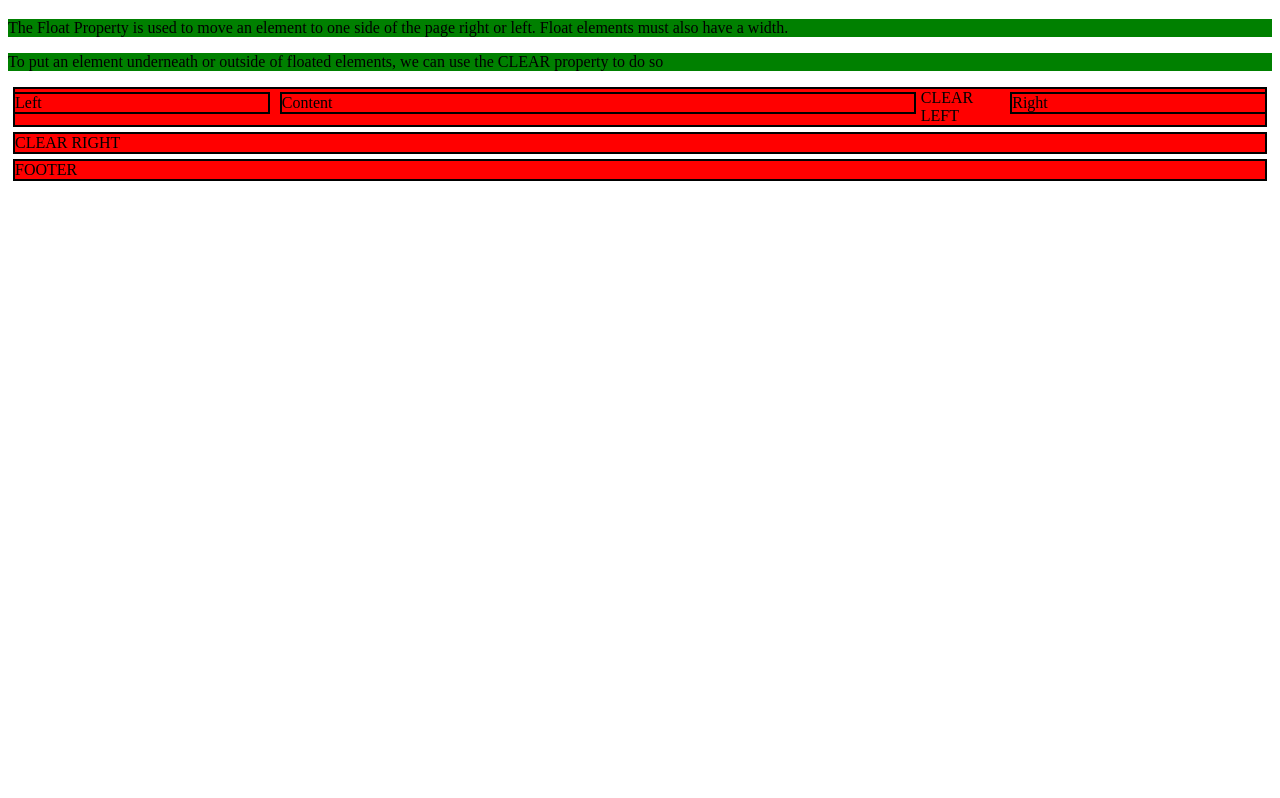
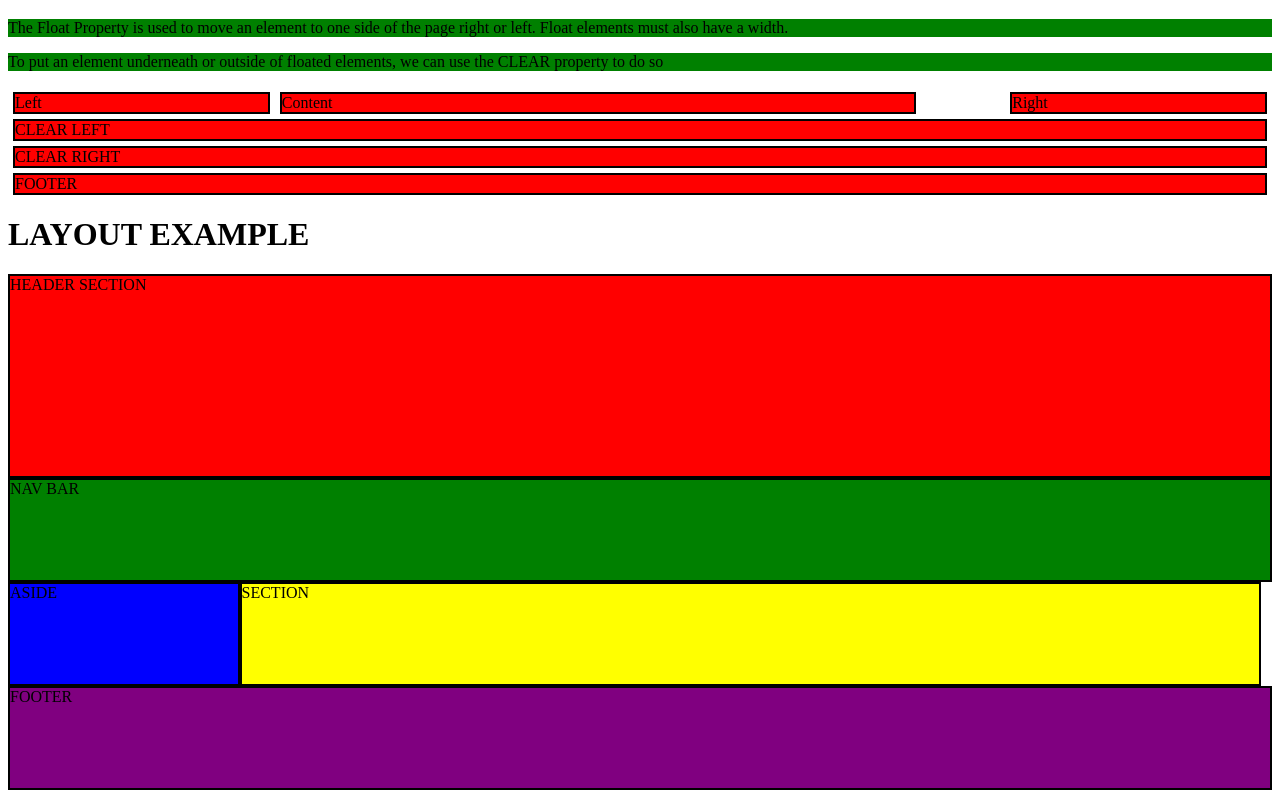
Before and after one commit to curridaj/DisplayFloat, a plain HTML site: page index.html in a window 1280 px wide. Shown: the part 502-1300 px from the top of the page. Before the commit the page ends 800 px from the top, so only its background shows below. Drawn offline with Linux system fonts and the light colour scheme.

Commit message:
layout example

```diff
--- a/index.html
+++ b/index.html
@@ -41,5 +41,24 @@
         <div id="clear-right">CLEAR RIGHT</div>
         <div id = "float-footer">FOOTER</div>
 
+        <h1>LAYOUT EXAMPLE</h1>
+
+        <header>
+            HEADER SECTION
+        </header>
+
+        <nav>
+            NAV BAR
+        </nav>
+        <aside>
+            ASIDE
+        </aside>
+
+        <section>
+            SECTION
+        </section>
+        <footer>
+            FOOTER
+        </footer>
     </body>
 </html>
--- a/style.css
+++ b/style.css
@@ -33,3 +33,46 @@ p{
     float:left;
     width:50%
 }
+#clear-left{
+    clear:left;
+}
+#clear-right{
+    clear:right;
+}
+header{
+    border: 2px solid black;
+    background-color:red;
+    height:200px;
+}
+
+nav{
+    border: 2px solid black;
+    background-color:green;
+    height:100px;
+}
+
+aside{
+    border: 2px solid black;
+    background-color:blue;
+    height:100px;
+    display:inline-block;
+    float:left;
+    width:18%;
+}
+
+section{
+    border: 2px solid black;
+    background-color:yellow;
+    height:100px;
+    display:inline-block;
+    float:left;
+    width:80.5%
+}
+
+
+footer{
+    border: 2px solid black;
+    background-color:purple;
+    height:100px;
+    clear:both;
+}
```
